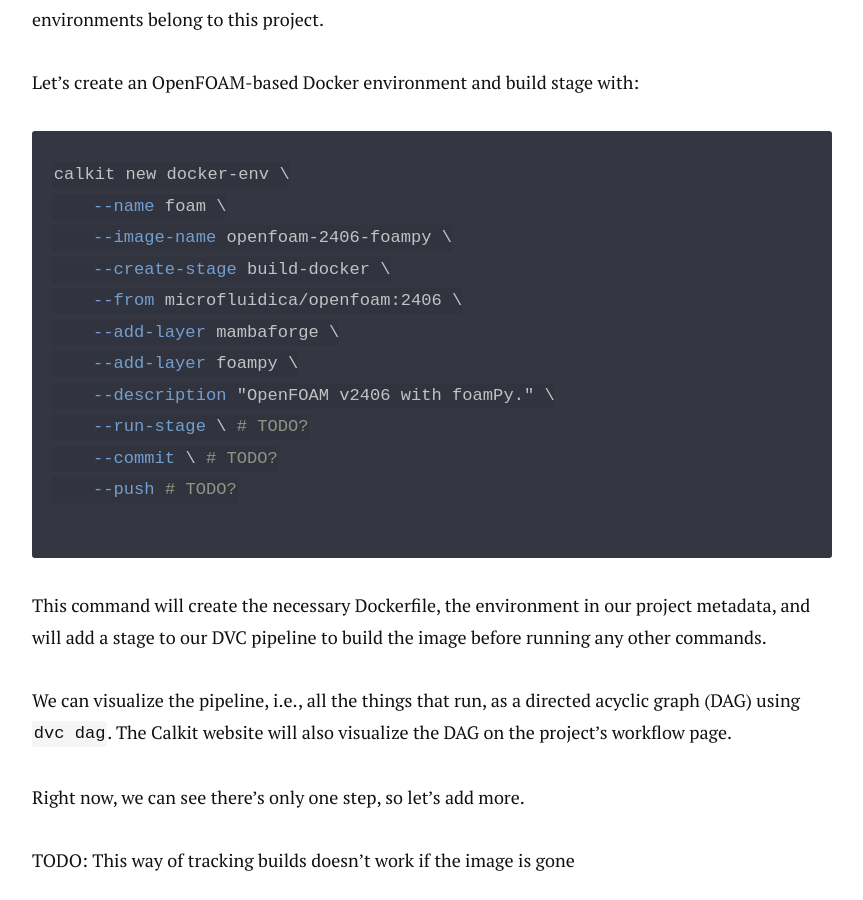
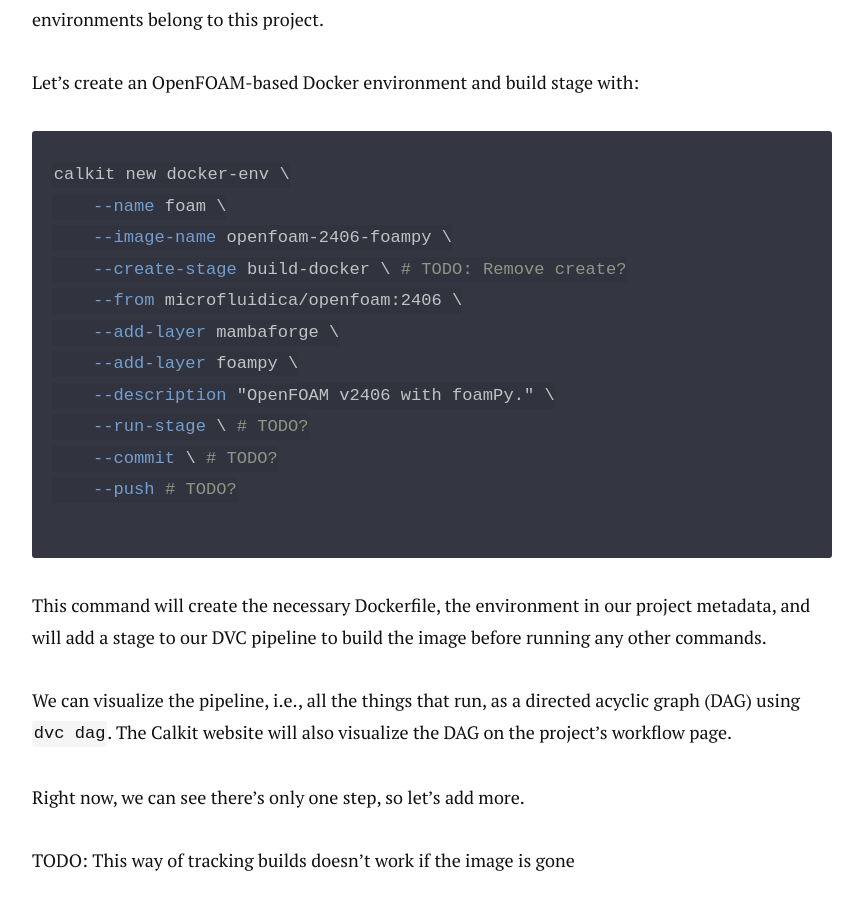
Before and after one commit to petebachant/petebachant.github.io, a Jekyll site: the page built from _posts/2024-10-15-reproducible-openfoam.markdown, in a window 1280 px wide and 900 px high, scrolled down 3651 px. Shown: the whole window, without its empty margins (208-1071 px from the left). Built offline with Jekyll 4.4.1, drawn with Linux system fonts in a browser that asks for light colours; nearby versions of some CDN libraries; formulas are drawn with MathJax 3; comment, search, counter and statistics services are not loaded.

Commit message:
Add TODO

```diff
--- a/_posts/2024-10-15-reproducible-openfoam.markdown
+++ b/_posts/2024-10-15-reproducible-openfoam.markdown
@@ -128,7 +128,7 @@
 calkit new docker-env \
     --name foam \
     --image-name openfoam-2406-foampy \
-    --create-stage build-docker \
+    --create-stage build-docker \ # TODO: Remove create?
     --from microfluidica/openfoam:2406 \
     --add-layer mambaforge \
     --add-layer foampy \
```
